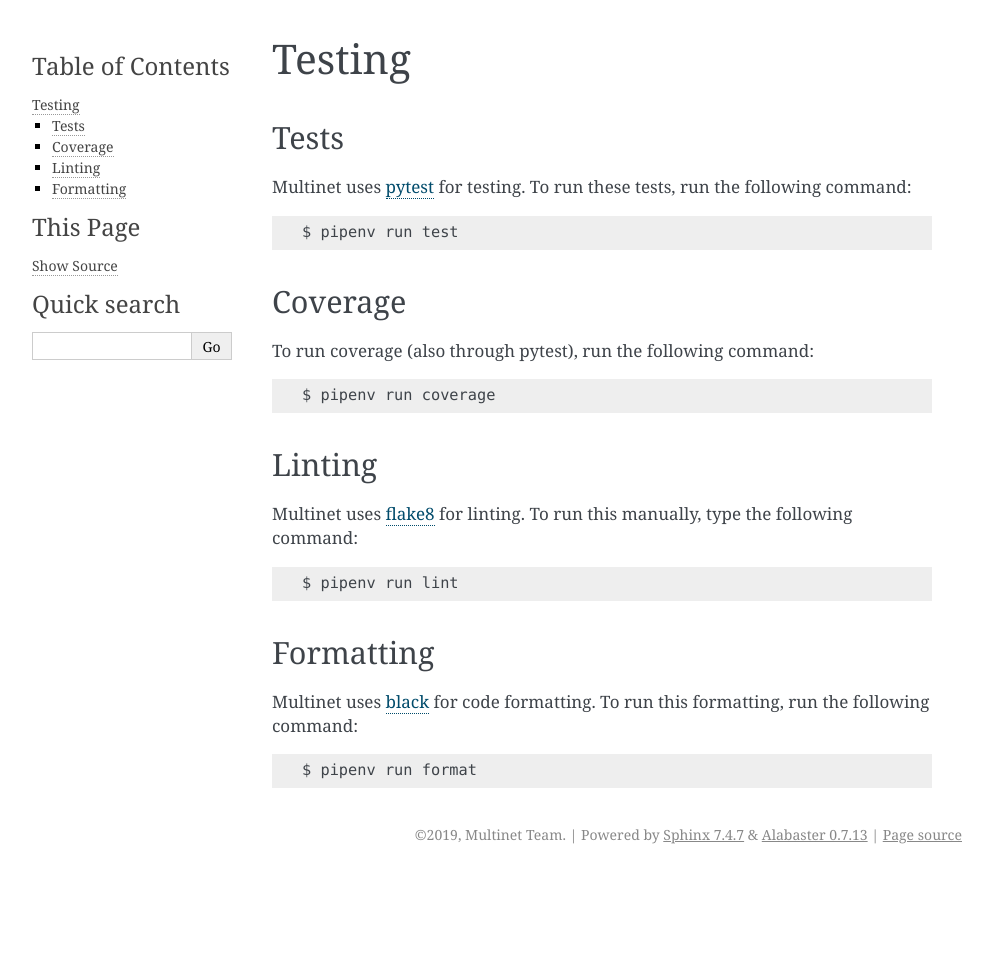
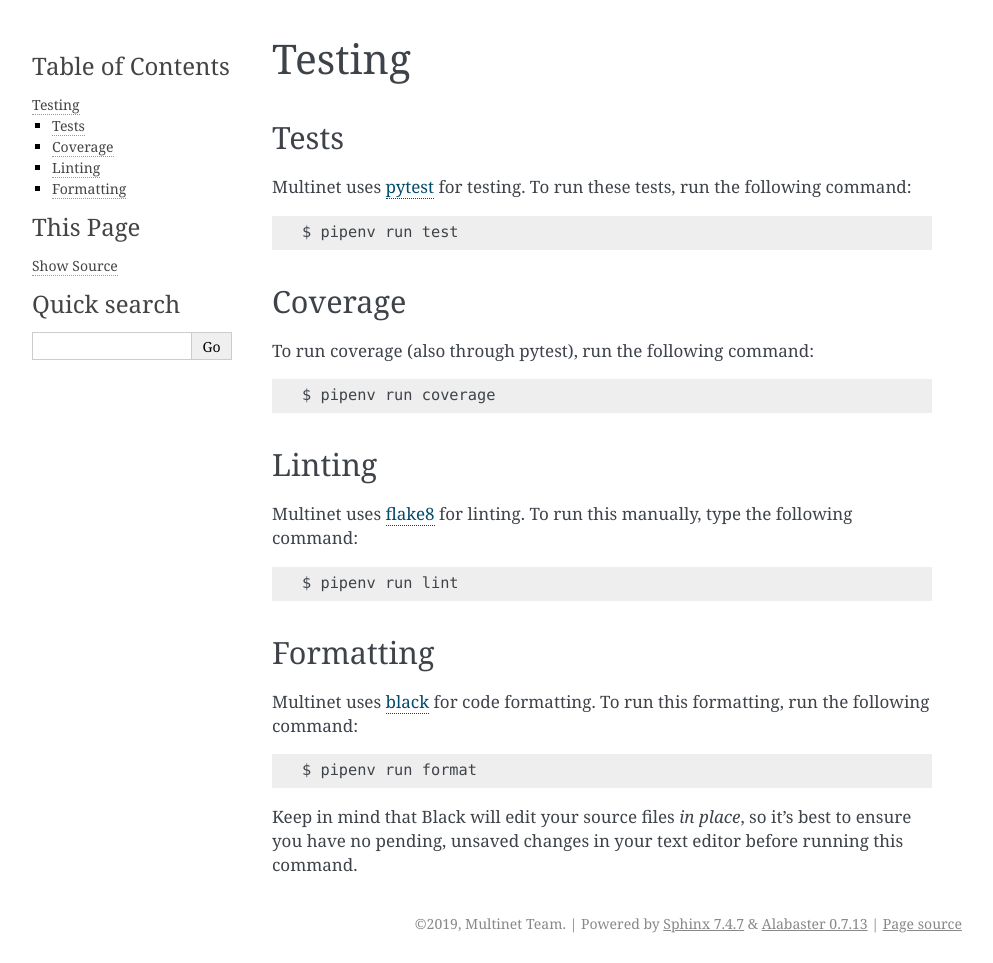
Before and after one commit to multinet-app/multinet-server, a Sphinx documentation site: the page built from docs/testing.rst, in a window 1280 px wide. Shown: the whole page, without its empty margins (148-1141 px from the left). Built offline with Sphinx 7.4.7, drawn with Linux system fonts in a browser that asks for light colours; before the commit the page ends 900 px from its top, so only the background shows below that.

Commit message:
Add a warning about Black

```diff
--- a/docs/testing.rst
+++ b/docs/testing.rst
@@ -33,3 +33,7 @@ Multinet uses `black <https://black.readthedocs.io/en/stable/>`_ for code format
 To run this formatting, run the following command: ::
 
     $ pipenv run format
+
+Keep in mind that Black will edit your source files *in place*, so it's best to
+ensure you have no pending, unsaved changes in your text editor before running
+this command.
```
